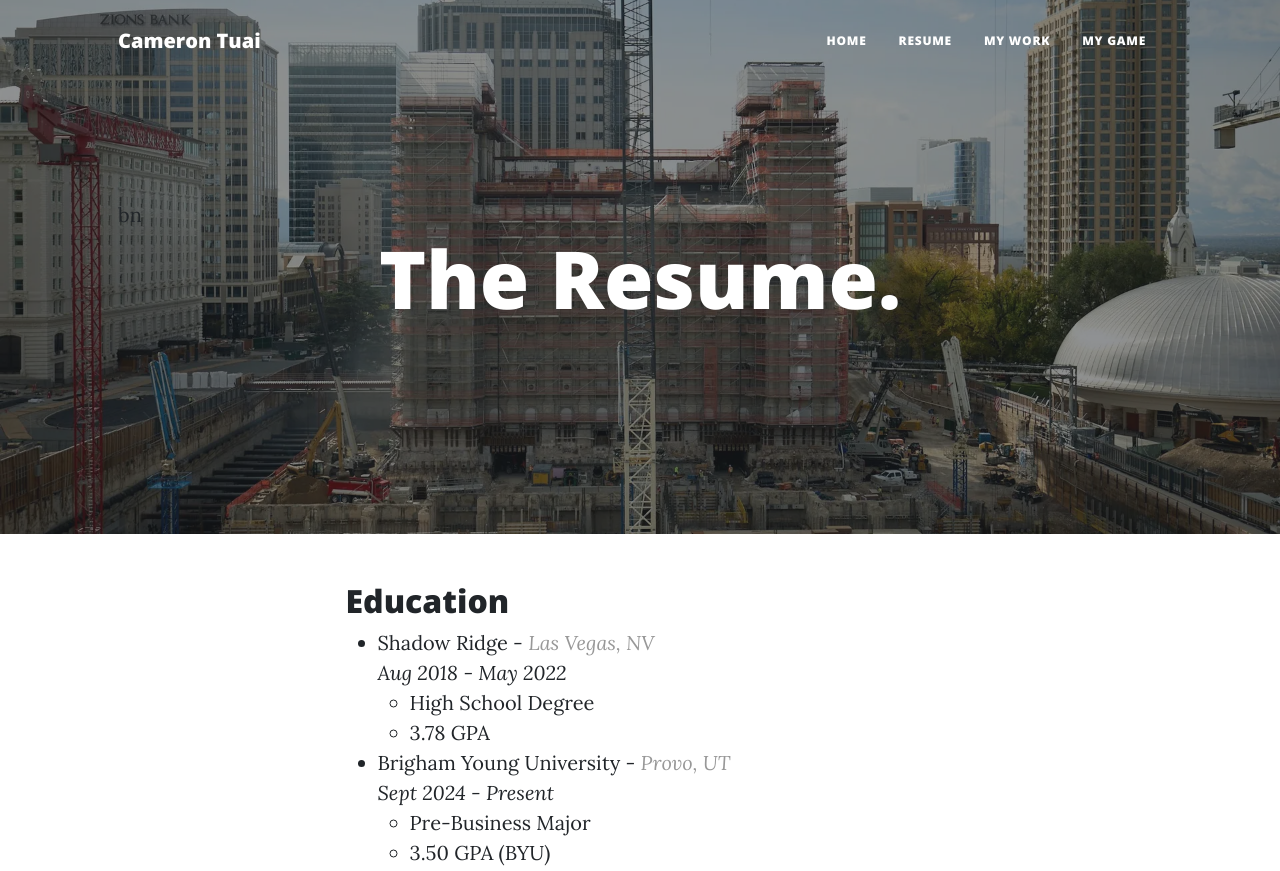
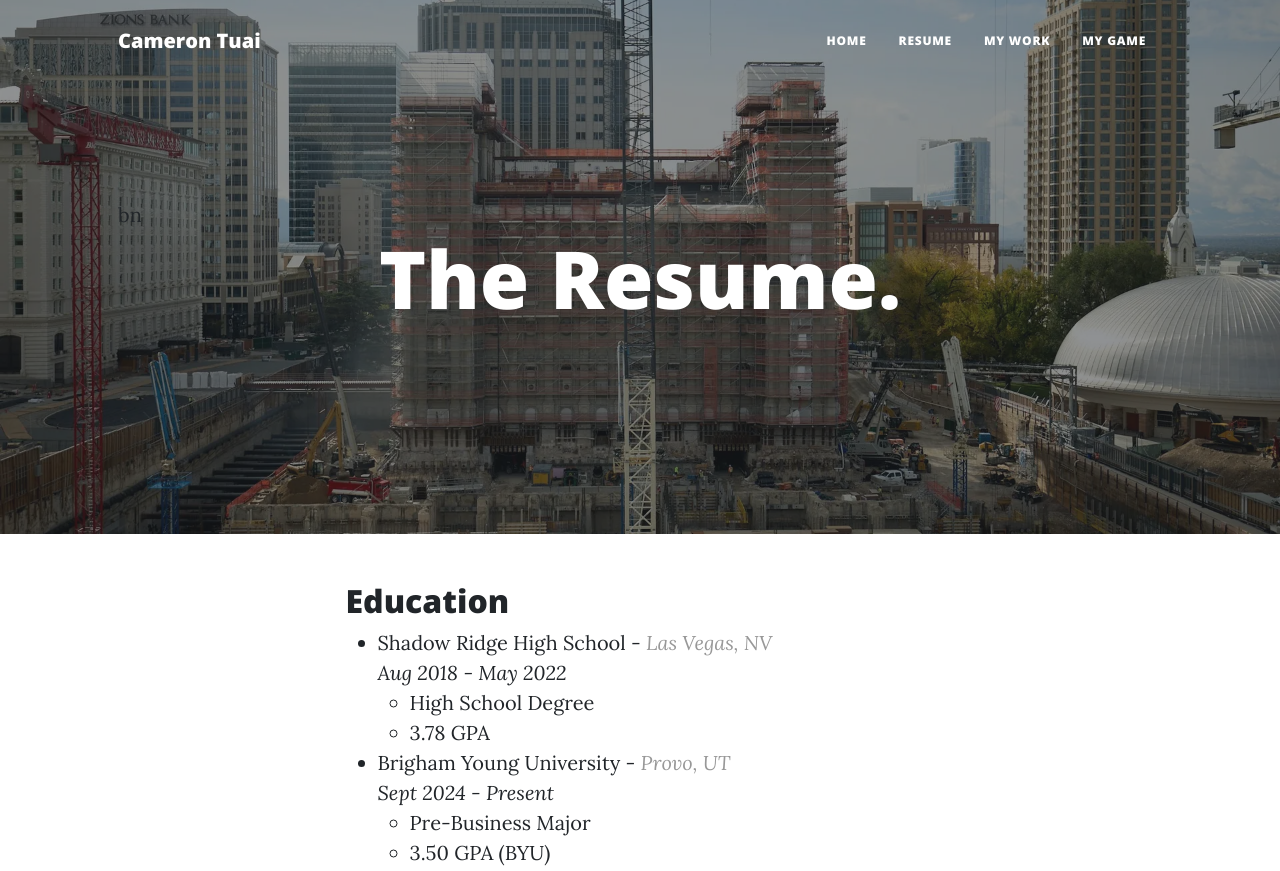
Before and after one commit to camerontuai/IS201, a plain HTML site: page about.html in a window 1280 px wide. Shown: the top 871 px of the page. Drawn offline with nearby package versions, Linux system fonts and the light colour scheme.

Commit message:
Add files via upload

```diff
--- a/about.html
+++ b/about.html
@@ -54,7 +54,7 @@
                     <div class="col-md-10 col-lg-8 col-xl-7">
                         <h2>Education</h2>
                             <ul>
-                                <li>Shadow Ridge -
+                                <li>Shadow Ridge High School -
                                     <span class="li-secondary"> Las Vegas, NV</span><br>
                                     <span class="it">Aug 2018 - May 2022</span>
                                     <ul>
```
